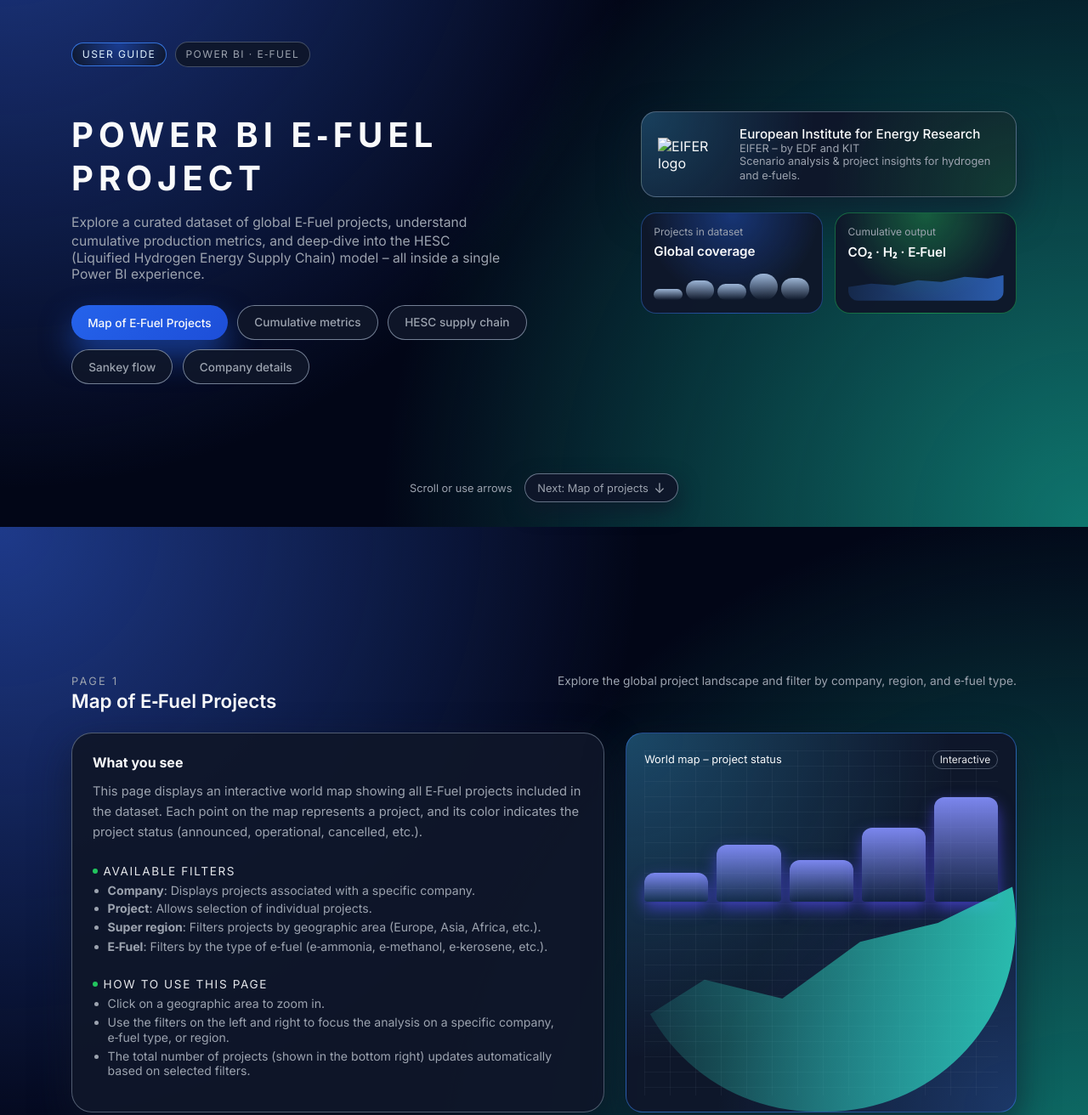
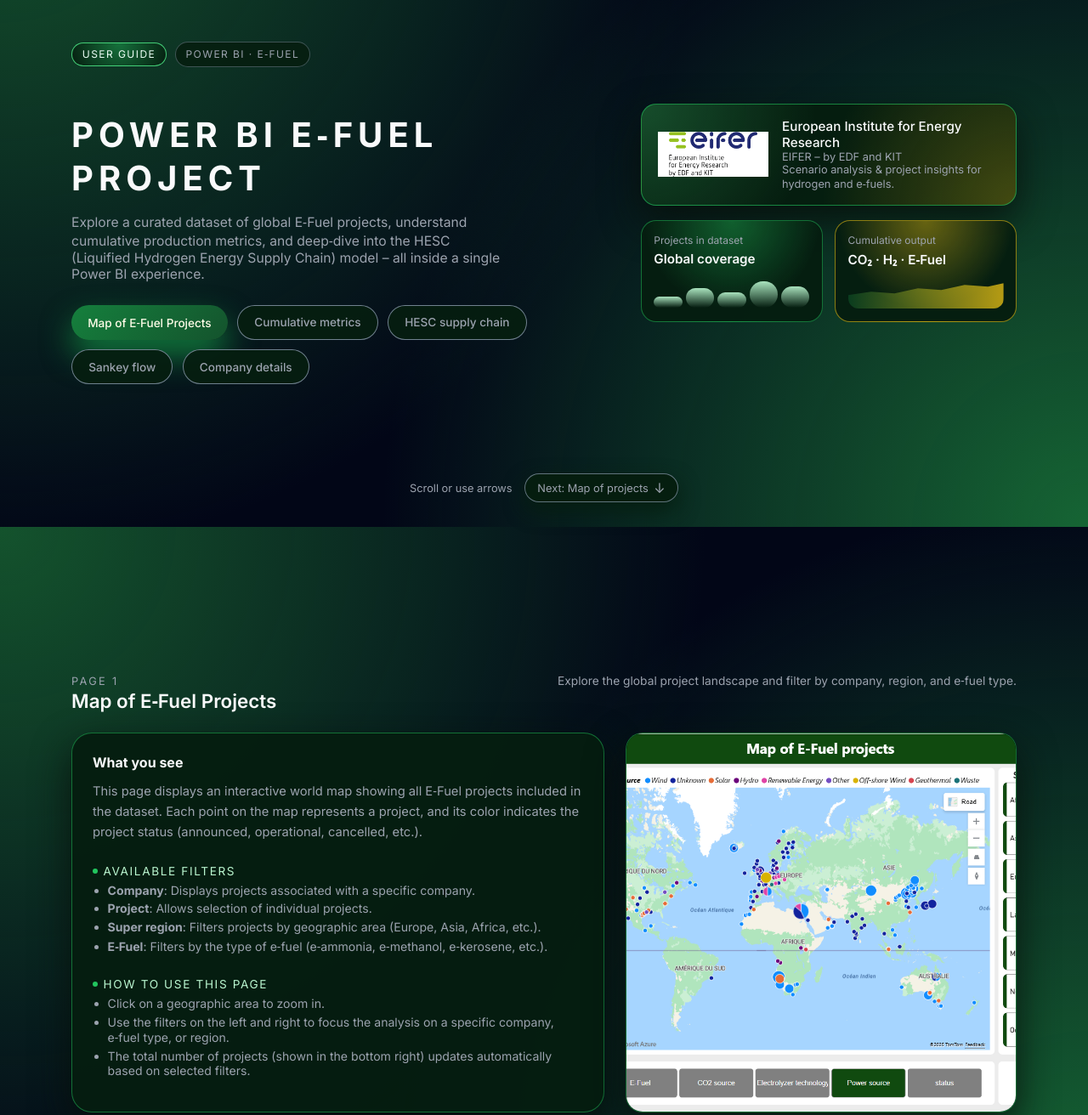
Before and after one commit to PierreEifer/PowerBI_web_site, a plain HTML site: page index.html in a window 1280 px wide. Shown: the part 180-1492 px from the top of the page at 85% size. Drawn offline with Linux system fonts and the light colour scheme.

Commit message:
update images and colour of the Website

```diff
--- a/index.html
+++ b/index.html
@@ -9,20 +9,19 @@
 
     <style>
         :root {
-            --primary: #2563eb;
-            --primary-soft: #dbeafe;
-            --primary-dark: #1d4ed8;
-            --accent: #22c55e;
-            --bg: #020617;
-            --bg-soft: #020617;
-            --card-bg: #020617;
-            --surface: #020617;
+            /* Green / Power BI-inspired palette */
+            --primary: #15803d;        /* main green */
+            --primary-dark: #14532d;   /* darker green */
+            --accent: #facc15;         /* yellow accent */
+            --bg: #020f07;
+            --card-bg: #020f07;
+            --surface: #020f07;
             --text: #f9fafb;
             --muted: #9ca3af;
             --border-subtle: rgba(148, 163, 184, 0.35);
             --radius-xl: 24px;
             --radius-lg: 18px;
-            --shadow-soft: 0 18px 45px rgba(15, 23, 42, 0.65);
+            --shadow-soft: 0 18px 45px rgba(7, 15, 10, 0.85);
         }
 
         * {
@@ -40,8 +39,8 @@
             font-family: "Inter", system-ui, -apple-system, BlinkMacSystemFont, "Segoe UI", sans-serif;
             color: var(--text);
             background:
-                radial-gradient(circle at top left, #1e3a8a 0, transparent 50%),
-                radial-gradient(circle at bottom right, #0f766e 0, transparent 55%),
+                radial-gradient(circle at top left, #14532d 0, transparent 55%),
+                radial-gradient(circle at bottom right, #166534 0, transparent 55%),
                 #020617;
             scroll-snap-type: y mandatory;
             overflow-y: scroll;
@@ -62,10 +61,10 @@
             backdrop-filter: blur(18px);
             background: linear-gradient(
                     to bottom,
-                    rgba(15, 23, 42, 0.96),
-                    rgba(15, 23, 42, 0.86)
+                    rgba(6, 30, 16, 0.98),
+                    rgba(6, 30, 16, 0.9)
             );
-            border-bottom: 1px solid rgba(148, 163, 184, 0.3);
+            border-bottom: 1px solid rgba(34, 197, 94, 0.6);
         }
 
         .nav {
@@ -89,11 +88,11 @@
             height: 32px;
             border-radius: 999px;
             background:
-                conic-gradient(from 210deg, #22c55e, #38bdf8, #6366f1, #22c55e);
+                conic-gradient(from 210deg, #22c55e, #facc15, #4ade80, #22c55e);
             display: flex;
             align-items: center;
             justify-content: center;
-            box-shadow: 0 0 22px rgba(56, 189, 248, 0.6);
+            box-shadow: 0 0 22px rgba(34, 197, 94, 0.7);
             position: relative;
             overflow: hidden;
         }
@@ -103,7 +102,7 @@
             position: absolute;
             inset: 4px;
             border-radius: inherit;
-            background: radial-gradient(circle at top, #0f172a, #020617);
+            background: radial-gradient(circle at top, #052e16, #020f07);
         }
 
         .nav-logo span {
@@ -147,19 +146,19 @@
 
         .nav-links a:hover {
             color: var(--text);
-            border-color: rgba(148, 163, 184, 0.6);
-            background: rgba(15, 23, 42, 0.9);
+            border-color: rgba(74, 222, 128, 0.6);
+            background: rgba(6, 30, 16, 0.95);
         }
 
         .nav-links a.primary-pill {
-            color: #e0f2fe;
-            border-color: rgba(37, 99, 235, 0.7);
-            background: rgba(30, 64, 175, 0.9);
+            color: #fefce8;
+            border-color: rgba(250, 204, 21, 0.9);
+            background: rgba(21, 128, 61, 0.95);
         }
 
         .nav-links a.primary-pill:hover {
-            background: rgba(30, 64, 175, 1);
-            border-color: rgba(59, 130, 246, 1);
+            background: rgba(22, 101, 52, 1);
+            border-color: rgba(250, 204, 21, 1);
         }
 
         /* Screens */
@@ -202,13 +201,13 @@
             border-radius: 999px;
             border: 1px solid rgba(148, 163, 184, 0.4);
             color: var(--muted);
-            background: rgba(15, 23, 42, 0.9);
+            background: rgba(6, 30, 16, 0.9);
         }
 
         .chip.primary {
-            border-color: rgba(59, 130, 246, 0.85);
-            background: radial-gradient(circle at top, rgba(37, 99, 235, 0.35), rgba(15, 23, 42, 0.95));
-            color: #e0f2fe;
+            border-color: rgba(74, 222, 128, 0.9);
+            background: radial-gradient(circle at top, rgba(34, 197, 94, 0.4), rgba(6, 30, 16, 0.98));
+            color: #ecfdf5;
         }
 
         .hero-title {
@@ -248,25 +247,25 @@
 
         .btn-primary {
             background: linear-gradient(135deg, var(--primary), var(--primary-dark));
-            color: #f9fafb;
-            box-shadow: 0 18px 36px rgba(37, 99, 235, 0.55);
+            color: #fefce8;
+            box-shadow: 0 18px 36px rgba(22, 163, 74, 0.7);
         }
 
         .btn-primary:hover {
             transform: translateY(-1px);
-            box-shadow: 0 22px 44px rgba(37, 99, 235, 0.65);
+            box-shadow: 0 22px 44px rgba(22, 163, 74, 0.85);
         }
 
         .btn-ghost {
-            background: rgba(15, 23, 42, 0.95);
+            background: rgba(6, 30, 16, 0.95);
             color: var(--muted);
             border: 1px solid rgba(148, 163, 184, 0.75);
         }
 
         .btn-ghost:hover {
             color: var(--text);
-            box-shadow: 0 14px 32px rgba(15, 23, 42, 0.75);
-            border-color: rgba(148, 163, 184, 1);
+            box-shadow: 0 14px 32px rgba(6, 30, 16, 0.9);
+            border-color: rgba(74, 222, 128, 1);
         }
 
         .btn span.icon {
@@ -282,10 +281,10 @@
         .logo-card {
             border-radius: var(--radius-lg);
             padding: 1rem 1.2rem;
-            background: radial-gradient(circle at top left, rgba(56, 189, 248, 0.25), transparent 45%),
-                        radial-gradient(circle at bottom right, rgba(34, 197, 94, 0.22), transparent 50%),
-                        rgba(15, 23, 42, 0.98);
-            border: 1px solid rgba(148, 163, 184, 0.45);
+            background: radial-gradient(circle at top left, rgba(74, 222, 128, 0.25), transparent 45%),
+                        radial-gradient(circle at bottom right, rgba(250, 204, 21, 0.25), transparent 50%),
+                        rgba(6, 30, 16, 0.98);
+            border: 1px solid rgba(34, 197, 94, 0.6);
             box-shadow: var(--shadow-soft);
             display: flex;
             align-items: center;
@@ -316,17 +315,17 @@
         .graph-card {
             border-radius: 18px;
             padding: 0.9rem;
-            background: radial-gradient(circle at top, rgba(37, 99, 235, 0.4), transparent 65%),
-                        rgba(15, 23, 42, 0.96);
-            border: 1px solid rgba(59, 130, 246, 0.4);
+            background: radial-gradient(circle at top, rgba(34, 197, 94, 0.4), transparent 65%),
+                        rgba(6, 30, 16, 0.96);
+            border: 1px solid rgba(34, 197, 94, 0.5);
             position: relative;
             overflow: hidden;
         }
 
         .graph-card.alt {
-            background: radial-gradient(circle at top, rgba(34, 197, 94, 0.4), transparent 65%),
-                        rgba(15, 23, 42, 0.96);
-            border-color: rgba(34, 197, 94, 0.45);
+            background: radial-gradient(circle at top, rgba(250, 204, 21, 0.4), transparent 65%),
+                        rgba(6, 30, 16, 0.96);
+            border-color: rgba(250, 204, 21, 0.55);
         }
 
         .graph-label {
@@ -351,7 +350,7 @@
         .graph-bar {
             flex: 1;
             border-radius: 999px;
-            background: linear-gradient(to top, rgba(15, 23, 42, 0.1), rgba(191, 219, 254, 0.8));
+            background: linear-gradient(to top, rgba(6, 30, 16, 0.1), rgba(187, 247, 208, 0.9));
         }
 
         .graph-bar:nth-child(1) { height: 32%; }
@@ -371,8 +370,8 @@
             position: absolute;
             inset: 0;
             border-radius: 12px;
-            background: linear-gradient(90deg, rgba(59, 130, 246, 0.2), rgba(59, 130, 246, 0.8));
-            opacity: 0.8;
+            background: linear-gradient(90deg, rgba(34, 197, 94, 0.2), rgba(250, 204, 21, 0.8));
+            opacity: 0.9;
             clip-path: polygon(0% 60%, 15% 50%, 30% 55%, 45% 40%, 60% 45%, 75% 30%, 90% 35%, 100% 25%, 100% 100%, 0% 100%);
         }
 
@@ -409,10 +408,10 @@
         }
 
         .card {
-            background: rgba(15, 23, 42, 0.94);
+            background: rgba(6, 30, 16, 0.96);
             border-radius: var(--radius-xl);
             padding: 1.5rem 1.5rem 1.6rem;
-            border: 1px solid rgba(148, 163, 184, 0.5);
+            border: 1px solid rgba(34, 197, 94, 0.5);
             box-shadow: var(--shadow-soft);
         }
 
@@ -437,7 +436,7 @@
             font-size: 0.85rem;
             text-transform: uppercase;
             letter-spacing: 0.12em;
-            color: #e5e7eb;
+            color: #bbf7d0;
             margin: 0.8rem 0 0.35rem;
         }
 
@@ -460,88 +459,21 @@
             margin-bottom: 0.3rem;
         }
 
+        /* Container for Power BI screenshots */
         .fake-chart {
             height: 100%;
             border-radius: 20px;
-            padding: 1.2rem 1.3rem;
-            background:
-                radial-gradient(circle at top left, rgba(56, 189, 248, 0.3), transparent 60%),
-                radial-gradient(circle at bottom right, rgba(59, 130, 246, 0.3), transparent 55%),
-                rgba(15, 23, 42, 0.98);
-            border: 1px solid rgba(59, 130, 246, 0.5);
+            overflow: hidden;
+            background: #000;
+            border: 1px solid rgba(34, 197, 94, 0.55);
             box-shadow: var(--shadow-soft);
-            position: relative;
-            overflow: hidden;
         }
 
-        .fake-chart-header {
-            display: flex;
-            align-items: center;
-            justify-content: space-between;
-            margin-bottom: 1rem;
-            font-size: 0.8rem;
-        }
-
-        .fake-chart-pill {
-            padding: 0.16rem 0.5rem;
-            border-radius: 999px;
-            border: 1px solid rgba(148, 163, 184, 0.45);
-            color: #e5e7eb;
-            font-size: 0.75rem;
-        }
-
-        .fake-chart-grid {
-            position: absolute;
-            inset: 1.2rem 1.3rem;
-            background-image: linear-gradient(
-                    rgba(148, 163, 184, 0.12) 1px,
-                    transparent 1px
-            ),
-            linear-gradient(
-                    90deg,
-                    rgba(148, 163, 184, 0.12) 1px,
-                    transparent 1px
-            );
-            background-size: 100% 18px, 30px 100%;
-            opacity: 0.6;
-            pointer-events: none;
-        }
-
-        .fake-chart-bars {
-            position: relative;
-            height: 140px;
-            display: flex;
-            align-items: flex-end;
-            gap: 10px;
-        }
-
-        .fake-chart-bar {
-            flex: 1;
-            border-radius: 12px 12px 4px 4px;
-            background: linear-gradient(to top, rgba(37, 99, 235, 0.05), rgba(129, 140, 248, 0.95));
-            box-shadow: 0 8px 18px rgba(79, 70, 229, 0.7);
-        }
-
-        .fake-chart-bar:nth-child(1) { height: 24%; }
-        .fake-chart-bar:nth-child(2) { height: 48%; }
-        .fake-chart-bar:nth-child(3) { height: 35%; }
-        .fake-chart-bar:nth-child(4) { height: 62%; }
-        .fake-chart-bar:nth-child(5) { height: 88%; }
-
-        .fake-chart-line {
-            position: absolute;
-            inset: 0;
-            pointer-events: none;
-        }
-
-        .fake-chart-line::before {
-            content: "";
-            position: absolute;
-            inset: 0;
-            border-radius: 999px;
-            background: linear-gradient(90deg, rgba(45, 212, 191, 0.1), rgba(45, 212, 191, 0.9));
-            clip-path: polygon(0% 78%, 20% 65%, 40% 70%, 60% 55%, 80% 50%, 100% 40%, 100% 100%, 0% 100%);
-            opacity: 0.95;
+        .report-image {
+            width: 100%;
+            height: 100%;
+            object-fit: cover;
+            display: block;
         }
 
         /* Data consistency note */
@@ -582,14 +514,14 @@
             padding: 0.38rem 0.9rem;
             border-radius: 999px;
             border: 1px solid rgba(148, 163, 184, 0.65);
-            background: rgba(15, 23, 42, 0.98);
-            box-shadow: 0 10px 25px rgba(15, 23, 42, 0.7);
+            background: rgba(6, 30, 16, 0.98);
+            box-shadow: 0 10px 25px rgba(6, 30, 16, 0.9);
             transition: background 0.15s ease, border-color 0.15s ease, transform 0.15s ease;
         }
 
         .pager a:hover {
-            background: rgba(30, 64, 175, 0.95);
-            border-color: rgba(59, 130, 246, 0.9);
+            background: rgba(22, 101, 52, 0.98);
+            border-color: rgba(74, 222, 128, 0.95);
             transform: translateY(-1px);
         }
 
@@ -700,7 +632,7 @@
 
             <div class="hero-right">
                 <div class="logo-card">
-                    <img src="image/logo.png" alt="EIFER logo" />
+                    <img src="image/eifer_logo.png" alt="EIFER logo" />
                     <div>
                         <div class="logo-text-main">European Institute for Energy Research</div>
                         <div class="logo-text-sub">
@@ -786,19 +718,7 @@
             </article>
 
             <aside class="fake-chart" aria-hidden="true">
-                <div class="fake-chart-grid"></div>
-                <div class="fake-chart-header">
-                    <span>World map – project status</span>
-                    <span class="fake-chart-pill">Interactive</span>
-                </div>
-                <div class="fake-chart-bars">
-                    <div class="fake-chart-bar"></div>
-                    <div class="fake-chart-bar"></div>
-                    <div class="fake-chart-bar"></div>
-                    <div class="fake-chart-bar"></div>
-                    <div class="fake-chart-bar"></div>
-                </div>
-                <div class="fake-chart-line"></div>
+                <img src="image/Map_e_fuel.png" alt="Power BI page: Map of E‑fuel projects" class="report-image" />
             </aside>
         </div>
 
@@ -838,7 +758,7 @@
                 <ul>
                     <li>The horizontal axis (X‑axis) shows the year.</li>
                     <li>The vertical axis (Y‑axis) shows the cumulative quantity (in tons per year).</li>
-                    <li>The blue bars illustrate how production evolves over time for the selected metric.</li>
+                    <li>The bars illustrate how production evolves over time for the selected metric.</li>
                 </ul>
 
                 <div class="pill-section-title">
@@ -863,19 +783,7 @@
             </article>
 
             <aside class="fake-chart" aria-hidden="true">
-                <div class="fake-chart-grid"></div>
-                <div class="fake-chart-header">
-                    <span>Cumulative production over time</span>
-                    <span class="fake-chart-pill">CO₂ / H₂ / E‑Fuel</span>
-                </div>
-                <div class="fake-chart-bars">
-                    <div class="fake-chart-bar"></div>
-                    <div class="fake-chart-bar"></div>
-                    <div class="fake-chart-bar"></div>
-                    <div class="fake-chart-bar"></div>
-                    <div class="fake-chart-bar"></div>
-                </div>
-                <div class="fake-chart-line"></div>
+                <img src="image/cumulative_production.png" alt="Power BI page: Cumulative production of chosen metrics" class="report-image" />
             </aside>
         </div>
 
@@ -944,11 +852,10 @@
                     </li>
                     <li>
                         CO₂ section captures emissions data: technology, emitter, source type capture company, and captured CO₂ volumes.
-                        Blank fields indicate missing published data.
                     </li>
                     <li>
                         E‑fx pathway &amp; e‑fuel production show the synthetic fuel route plus published/estimated fuel tonnage per year.
-                        Blank fields indicate missing published data. Use these to assess project scale and compare them to other entries.
+                        Use these to assess project scale and compare them to other entries.
                     </li>
                 </ul>
 
@@ -968,19 +875,7 @@
             </article>
 
             <aside class="fake-chart" aria-hidden="true">
-                <div class="fake-chart-grid"></div>
-                <div class="fake-chart-header">
-                    <span>Hydrogen‑to‑e‑fuel pathway</span>
-                    <span class="fake-chart-pill">Project view</span>
-                </div>
-                <div class="fake-chart-bars">
-                    <div class="fake-chart-bar"></div>
-                    <div class="fake-chart-bar"></div>
-                    <div class="fake-chart-bar"></div>
-                    <div class="fake-chart-bar"></div>
-                    <div class="fake-chart-bar"></div>
-                </div>
-                <div class="fake-chart-line"></div>
+                <img src="image/HESC.png" alt="Power BI page: HESC hydrogen energy supply chain" class="report-image" />
             </aside>
         </div>
 
@@ -1043,19 +938,7 @@
             </article>
 
             <aside class="fake-chart" aria-hidden="true">
-                <div class="fake-chart-grid"></div>
-                <div class="fake-chart-header">
-                    <span>Projects flow – region → power → fuel → sector</span>
-                    <span class="fake-chart-pill">Sankey view</span>
-                </div>
-                <div class="fake-chart-bars">
-                    <div class="fake-chart-bar"></div>
-                    <div class="fake-chart-bar"></div>
-                    <div class="fake-chart-bar"></div>
-                    <div class="fake-chart-bar"></div>
-                    <div class="fake-chart-bar"></div>
-                </div>
-                <div class="fake-chart-line"></div>
+                <img src="image/Sankey.png" alt="Power BI page: Sankey projects flow" class="report-image" />
             </aside>
         </div>
 
@@ -1117,19 +1000,7 @@
             </article>
 
             <aside class="fake-chart" aria-hidden="true">
-                <div class="fake-chart-grid"></div>
-                <div class="fake-chart-header">
-                    <span>Company map &amp; project table</span>
-                    <span class="fake-chart-pill">Detail view</span>
-                </div>
-                <div class="fake-chart-bars">
-                    <div class="fake-chart-bar"></div>
-                    <div class="fake-chart-bar"></div>
-                    <div class="fake-chart-bar"></div>
-                    <div class="fake-chart-bar"></div>
-                    <div class="fake-chart-bar"></div>
-                </div>
-                <div class="fake-chart-line"></div>
+                <img src="image/company_details.png" alt="Power BI page: Company details" class="report-image" />
             </aside>
         </div>
 
```
